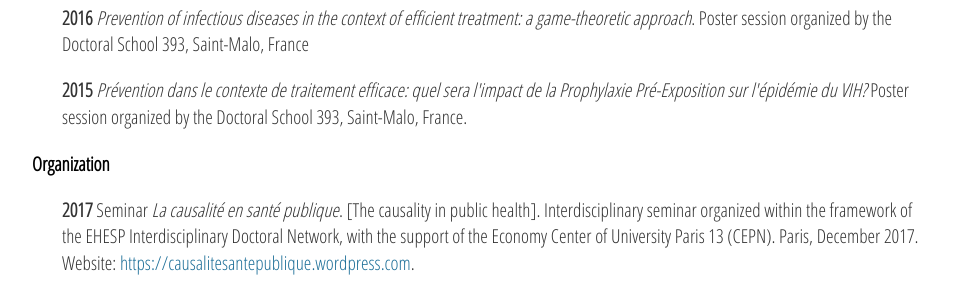
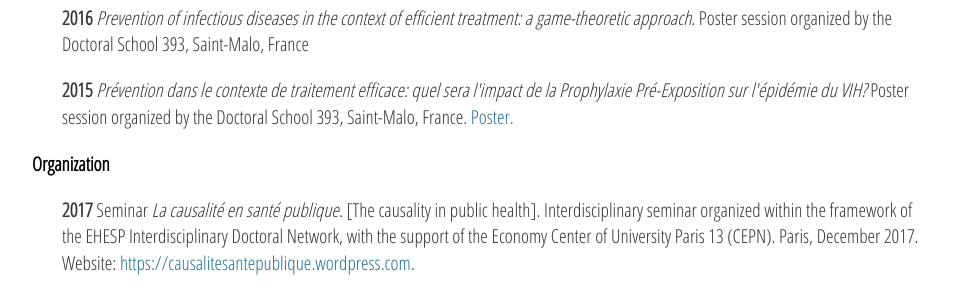
Before and after one commit to sjijon/sjijon.github.io, a Jekyll site: the page built from outreach.html, in a window 1280 px wide. Shown: the part 684-983 px from the top of the page, without its empty margins (160-1117 px from the left). Built offline with Jekyll 4.4.1, drawn with Linux system fonts in a browser that asks for light colours; nearby versions of some CDN libraries.

Commit message:
Update posters and add pdfs

```diff
--- a/outreach.html
+++ b/outreach.html
@@ -6,7 +6,7 @@ title: Publications
 	<h2>Outreach & Events</h2>
 	<h3>Talks</h3>
 	<p style="padding-left:30px;">
-		<strong>2019 </strong>Jijón, S., Molina, J.-M., Costagliola, D., Supervie, V., and Breban, R. Can HIV epidemics be eliminated through voluntary participation to PrEP rollouts?. EACS 2019 (Basel, Switzerland), November 6--9, 2019. Abstract in EACS 2019 -- Abstract book. <em>HIV Medicine</em>, 20(S9):35.  DOI: <a href="https://onlinelibrary.wiley.com/doi/10.1111/hiv.12814">10.1111/ hiv.12814</a>.
+		<strong>2019 </strong>Jijón, S., Molina, J.-M., Costagliola, D., Supervie, V., and Breban, R. Can HIV epidemics be eliminated through voluntary participation to PrEP rollouts?. EACS 2019 (Basel, Switzerland), November 6--9, 2019. Abstract in EACS 2019 -- Abstract book. <em>HIV Medicine</em>, 20(S9):35.  DOI: <a href="https://onlinelibrary.wiley.com/doi/10.1111/hiv.12814" target="_blank">10.1111/ hiv.12814</a>.
 	</p>
 	<p style="padding-left:30px;">
 		<strong>2017 </strong><em>Prevención de enfermedades infecciosas en el contexto del tratamiento eficiente: un acercamiento por la teoría de juegos y una aplicacion al VIH. </em>Seminario de matemáticas aplicadas organizado por el Centro de Modelización Matemática <a href="http://www.modemat.epn.edu.ec/#/" target="_blank">ModeMat</a>, Quito, Ecuador, febrero 2017.
@@ -26,7 +26,7 @@ title: Publications
 		<strong>2016 </strong><em>Prevention of infectious diseases in the context of efficient treatment: a game-theoretic approach</em>. Poster session organized by the Doctoral School 393, Saint-Malo, France
 	</p>
 	<p style="padding-left:30px;">
-		<strong>2015 </strong><em>Prévention dans le contexte de traitement efficace: quel sera l'impact de la Prophylaxie Pré-Exposition sur l'épidémie du VIH?</em> Poster session organized by the Doctoral School 393, Saint-Malo, France.
+		<strong>2015 </strong><em>Prévention dans le contexte de traitement efficace: quel sera l'impact de la Prophylaxie Pré-Exposition sur l'épidémie du VIH?</em> Poster session organized by the Doctoral School 393, Saint-Malo, France. <a href="https://raw.githubusercontent.com/sjijon/sjijon.github.io/master/documents/posters/2015-Poster-ED393.pdf"  target="_blank"> Poster.</a>
 	</p>
 
 	<h3>Organization</h3>
```
